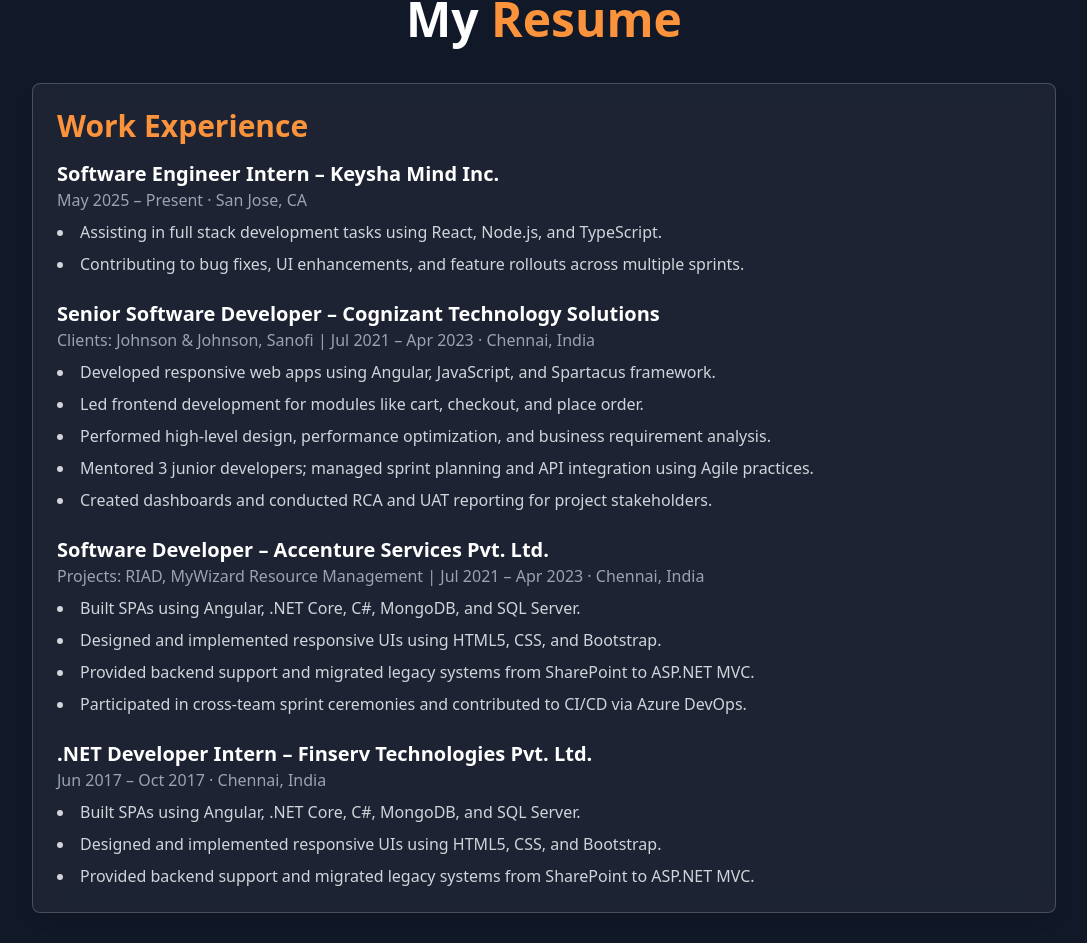
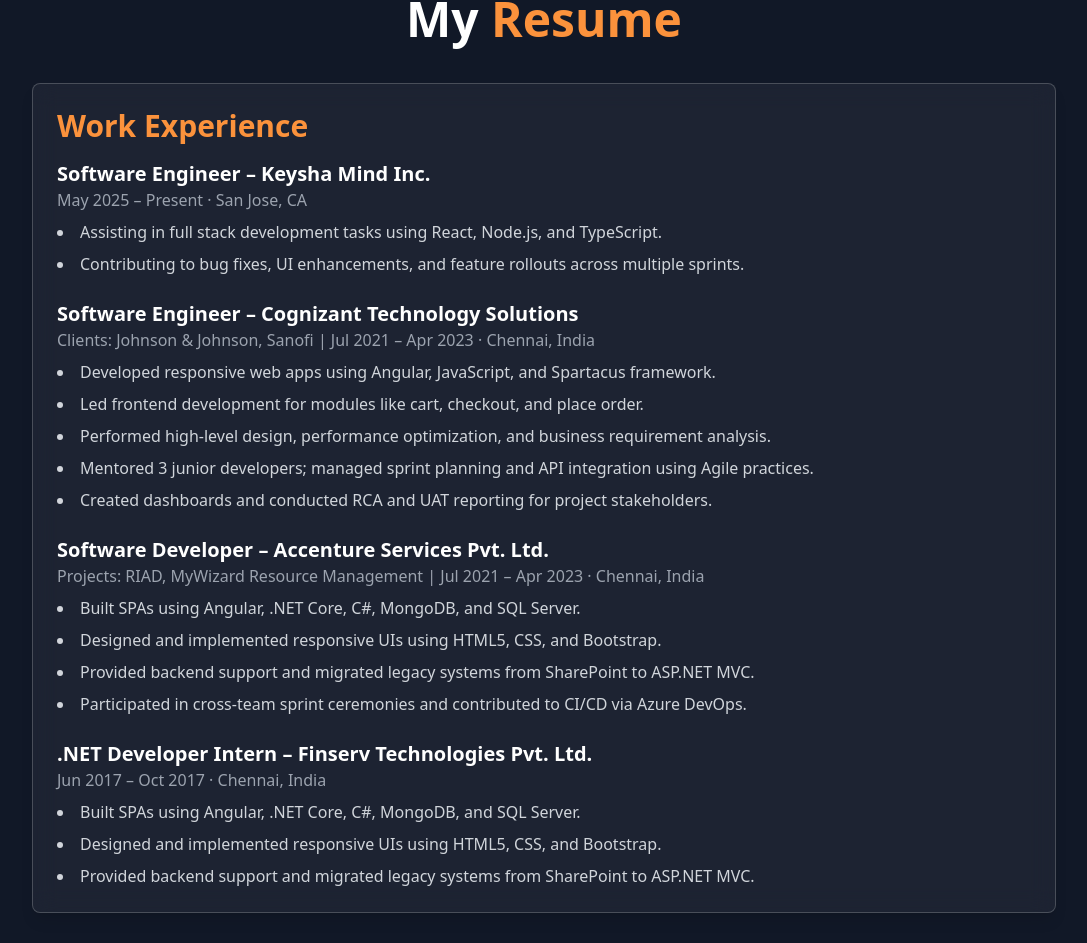
Before and after one commit to poojavelu/poojavelu.github.io, a Next.js app: page / in a window 1280 px wide. Shown: the part 2597-3540 px from the top of the page, without its empty margins (96-1183 px from the left). Built offline with nearby package versions, Linux system fonts and the light colour scheme.

Commit message:
Update Resume.tsx

```diff
--- a/src/components/Resume.tsx
+++ b/src/components/Resume.tsx
@@ -29,7 +29,7 @@
           <div className="space-y-6">
           <div>
               <h4 className="text-xl font-semibold text-white">
-              Software Engineer Intern – Keysha Mind Inc.
+              Software Engineer – Keysha Mind Inc.
               </h4>
               <p className="text-gray-400">May 2025 – Present · San Jose, CA</p>
               <ul className="list-disc list-inside text-gray-300 mt-2 space-y-2">
@@ -43,7 +43,7 @@
             </div>
             <div>
               <h4 className="text-xl font-semibold text-white">
-              Senior Software Developer – Cognizant Technology Solutions
+              Software Engineer – Cognizant Technology Solutions
               </h4>
               <p className="text-gray-400">Clients: Johnson & Johnson, Sanofi  |  Jul 2021 – Apr 2023 · Chennai, India</p>
               <ul className="list-disc list-inside text-gray-300 mt-2 space-y-2">
```
